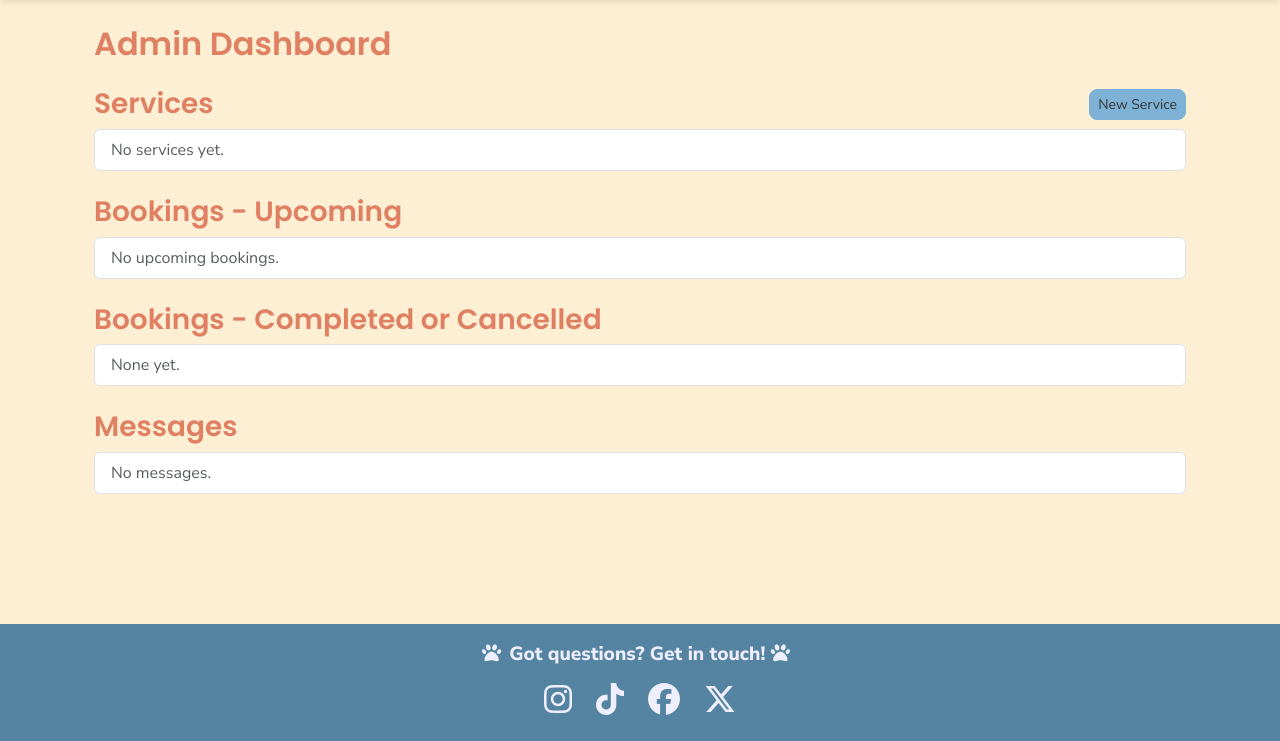
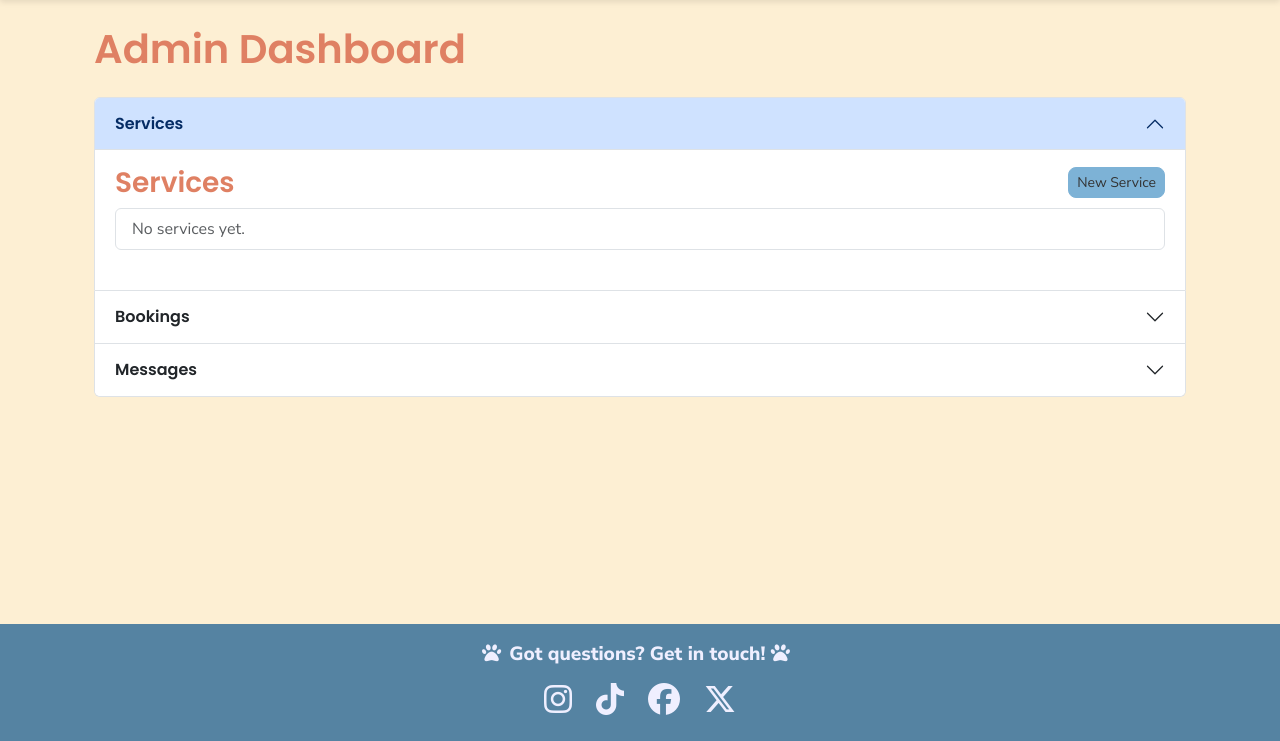
Before and after one commit to JackLamb99/tidy-tails-grooming, a Django app: page /dashboard/admin/ in a window 1280 px wide. Shown: the part 59-800 px from the top of the page. Run offline with Django 5.2, Linux system fonts and the light colour scheme; the visitor is signed in with stand-in values (Sample User, id 1); data that the repository does not hold is empty; parts of the project's set-up code (start-up, migrations or seed data) failed here and were passed over; some libraries are stand-ins or nearby versions.

Commit message:
REFACTOR admin.html to implement accordion layout for services, bookings, and messages; enhance modal structure and improve overall styling

```diff
--- a/dashboard/templates/dashboard/admin.html
+++ b/dashboard/templates/dashboard/admin.html
@@ -3,7 +3,7 @@
 
 {% block content %}
 <div class="container my-4">
-        <h2 class="mb-4">Admin Dashboard</h2>
+    <h1 class="mb-4">Admin Dashboard</h1>
 
     {% if messages %}
         {% for message in messages %}
@@ -15,7 +15,20 @@
         {% endfor %}
     {% endif %}
 
-        <!-- Services -->
+    <!-- Accordion wrapper -->
+    <div class="accordion" id="adminAccordion">
+
+        <!-- Services (Item 1) -->
+        <div class="accordion-item">
+            <h2 class="accordion-header" id="headingServices">
+                <button class="accordion-button" type="button" data-bs-toggle="collapse"
+                        data-bs-target="#collapseServices" aria-expanded="true" aria-controls="collapseServices">
+                    Services
+                </button>
+            </h2>
+            <div id="collapseServices" class="accordion-collapse collapse show" aria-labelledby="headingServices" data-bs-parent="#adminAccordion">
+                <div class="accordion-body">
+
                     <section class="mb-4">
                         <div class="d-flex justify-content-between align-items-center mb-2">
                             <h3 class="mb-0">Services</h3>
@@ -30,7 +43,7 @@
                         </div>
                         <ul class="list-group">
                             {% for s in services %}
-                    <li class="list-group-item d-flex justify-content-between align-items-center">
+                                <li class="list-group-item d-flex flex-column flex-sm-row justify-content-between align-items-start align-items-sm-center gap-2">
                                     <span>{{ s.name }}</span>
                                     <div class="d-flex gap-2">
                                         {% if s.is_active %}
@@ -43,7 +56,7 @@
                                             {% if s.is_active %}
                                                 <button class="btn btn-sm btn-outline-secondary" type="submit">Set Inactive</button>
                                             {% else %}
-                                    <button class="btn btn-sm btn-success" type="submit">Set Active</button>
+                                                <button class="btn btn-sm btn-outline-success" type="submit">Set Active</button>
                                             {% endif %}
                                         </form>
                                         <!-- Edit service -->
@@ -78,12 +91,26 @@
                         </ul>
                     </section>
 
-        <!-- Bookings -->
+                </div>
+            </div>
+        </div>
+
+        <!-- Bookings (Item 2) -->
+        <div class="accordion-item">
+            <h2 class="accordion-header" id="headingBookings">
+                <button class="accordion-button collapsed" type="button" data-bs-toggle="collapse"
+                        data-bs-target="#collapseBookings" aria-expanded="false" aria-controls="collapseBookings">
+                    Bookings
+                </button>
+            </h2>
+            <div id="collapseBookings" class="accordion-collapse collapse" aria-labelledby="headingBookings" data-bs-parent="#adminAccordion">
+                <div class="accordion-body">
+
                     <section class="mb-4">
                         <h3>Bookings - Upcoming</h3>
                         <ul class="list-group">
                             {% for b in upcoming %}
-                    <li class="list-group-item d-flex justify-content-between align-items-center">
+                                <li class="list-group-item d-flex flex-column flex-sm-row justify-content-between align-items-start align-items-sm-center gap-2">
                                     <div>
                                         {{ b.date }} @ {{ b.time|time:"H:i" }} - {{ b.get_service_display_name }}
                                     </div>
@@ -100,14 +127,14 @@
                                         <!-- Mark booking as completed -->
                                         <button
                                             type="button"
-                                class="btn btn-sm btn-success"
+                                            class="btn btn-sm btn-outline-success"
                                             data-bs-toggle="modal"
                                             data-bs-target="#confirmActionModal"
                                             data-action-url="{% url 'dashboard:booking_complete' b.pk %}"
                                             data-action-title="Mark Booking as Completed"
                                             data-action-text="Are you sure you want to mark this booking as completed?"
                                             data-action-label="{{ b.date }} @ {{ b.time|time:'H:i' }} - {{ b.get_service_display_name }}"
-                                data-action-btn-class="btn-success"
+                                            data-action-btn-class="btn-outline-success"
                                             data-action-btn-text="Yes, mark completed">
                                             Complete
                                         </button>
@@ -135,7 +162,7 @@
                         <h3 class="mt-4">Bookings - Completed or Cancelled</h3>
                         <ul class="list-group">
                             {% for b in previous %}
-                    <li class="list-group-item d-flex justify-content-between align-items-center">
+                                <li class="list-group-item d-flex flex-column flex-sm-row justify-content-between align-items-start align-items-sm-center gap-2">
                                     {{ b.date }} @ {{ b.time|time:"H:i" }} - {{ b.get_service_display_name }}
                                     {% if b.status == 'completed' %}
                                         <span class="badge bg-success align-self-center">Completed</span>
@@ -149,7 +176,21 @@
                         </ul>
                     </section>
 
-        <!-- Messages -->
+                </div>
+            </div>
+        </div>
+
+        <!-- Messages (Item 3) -->
+        <div class="accordion-item">
+            <h2 class="accordion-header" id="headingMessages">
+                <button class="accordion-button collapsed" type="button" data-bs-toggle="collapse"
+                        data-bs-target="#collapseMessages" aria-expanded="false" aria-controls="collapseMessages">
+                    Messages
+                </button>
+            </h2>
+            <div id="collapseMessages" class="accordion-collapse collapse" aria-labelledby="headingMessages" data-bs-parent="#adminAccordion">
+                <div class="accordion-body">
+
                     <section class="mb-4">
                         <h3>Messages</h3>
                         <ul class="list-group">
@@ -194,6 +235,12 @@
                             {% endfor %}
                         </ul>
                     </section>
+
+                </div>
+            </div>
+        </div>
+
+    </div>
 </div>
 
 <!-- Reusable confirmation modal -->
@@ -237,5 +284,4 @@
         </div>
     </div>
 </div>
-
 {% endblock %}
```
Lines whose indentation alone changed are shown as unchanged.
